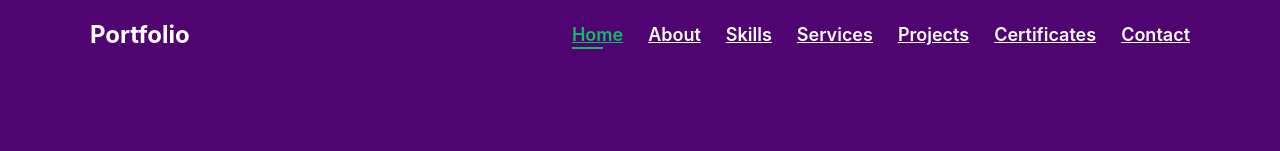
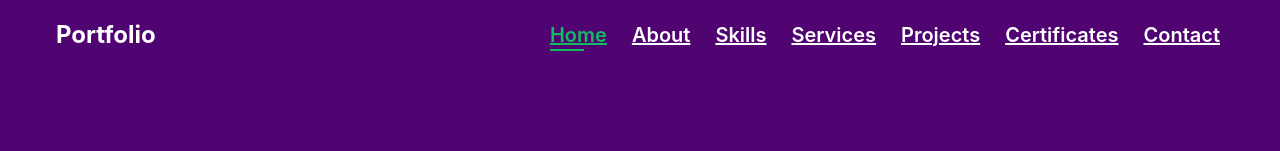
Before and after one commit to JogiAshok87/Ashok_portfolio, a React (Create React App) app: page / in a window 1280 px wide. Shown: the top 151 px of the page. Built offline with nearby package versions, Linux system fonts and the light colour scheme.

Commit message:
second commit

```diff
--- a/src/Components/Header/index.css
+++ b/src/Components/Header/index.css
@@ -8,13 +8,13 @@
   justify-content: space-between;
   align-items: center;
   background-color:#500472;
-  padding:20px 80px;
+  padding:20px 50px;
   position: sticky;
   top :0;
 }
 
 .logo{
-    margin-left:10px;
+    margin-left:6px;
     color:#fff;
 }
 
@@ -34,7 +34,7 @@
     position: relative;
     color:#ffffff;
     font-weight: 600;
-    font-size:18px;
+    font-size:20px;
     cursor: pointer;
     transition: 0.3es ease-in-out;
 }
```
